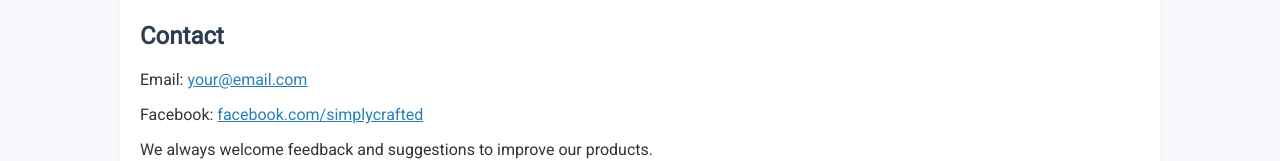
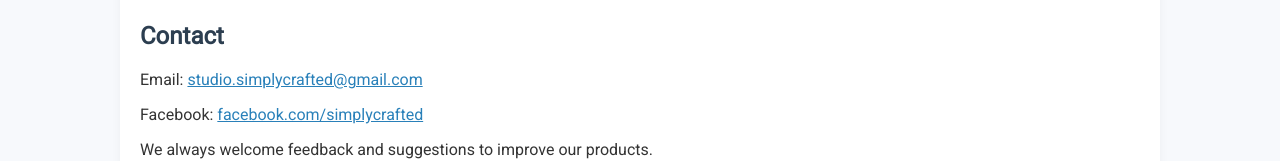
Before and after one commit to studiosimplycrafted/page, a plain HTML site: page index.html in a window 1280 px wide. Shown: the part 1422-1583 px from the top of the page. Drawn offline with Linux system fonts and the light colour scheme.

Commit message:
Update index.html

```diff
--- a/index.html
+++ b/index.html
@@ -133,7 +133,8 @@
 
   <section id="contact">
     <h2>Contact</h2>
-    <p>Email: <a href="mailto:contact.studio.simplycrafted@gmail.com">your@email.com</a></p>
+    <p>Email: <a href="mailto:contact.studio.simplycrafted@gmail.com">studio.simplycrafted@gmail.com
+</a></p>
     <p>Facebook: <a href="#">facebook.com/simplycrafted</a></p>
     <p>We always welcome feedback and suggestions to improve our products.</p>
   </section>
```
